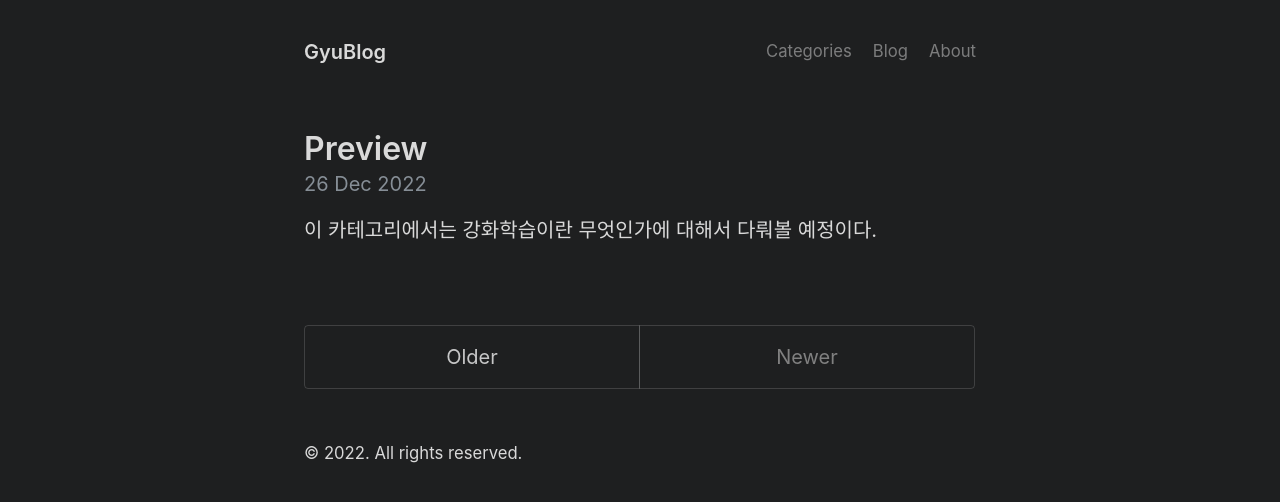
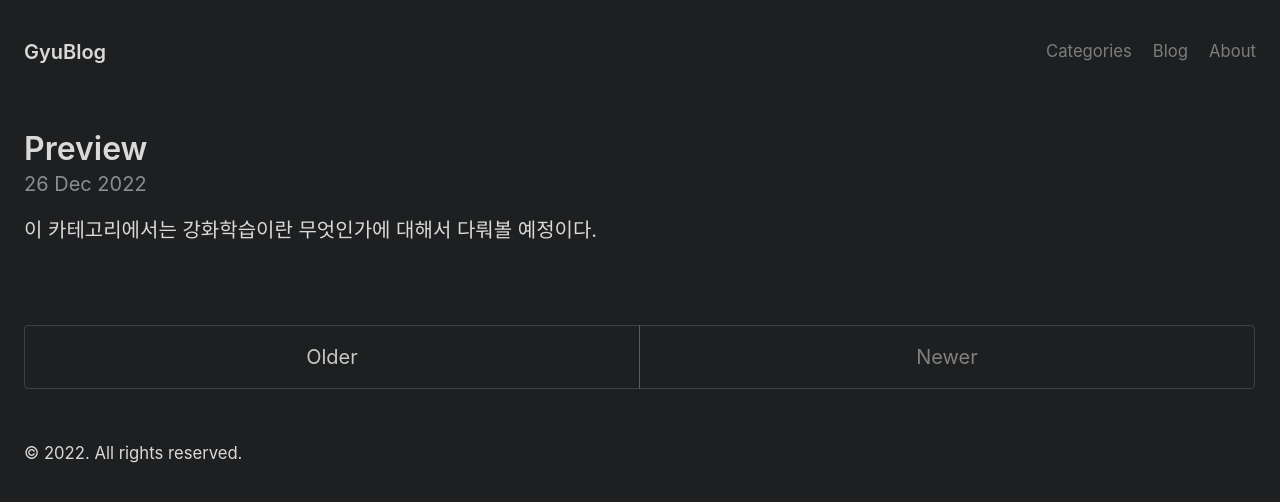
Before and after one commit to mngupark/mngupark.github.io, a Jekyll site: the page built from index.html, in a window 1280 px wide. Shown: the top 502 px of the page. Built offline with Jekyll 4.4.1, drawn with Linux system fonts in a browser that asks for light colours; the list of posts is cut into pages by our own code.

Commit message:
resize max width from 45 to 80rem

```diff
--- a/_sass/_layout.scss
+++ b/_sass/_layout.scss
@@ -3,7 +3,7 @@
 // Styles for managing the structural hierarchy of the site.
 
 .container {
-  max-width: 45rem;
+  max-width: 80rem;
   padding-left: var(--spacer-2);
   padding-right: var(--spacer-2);
   margin-left:  auto;
```
